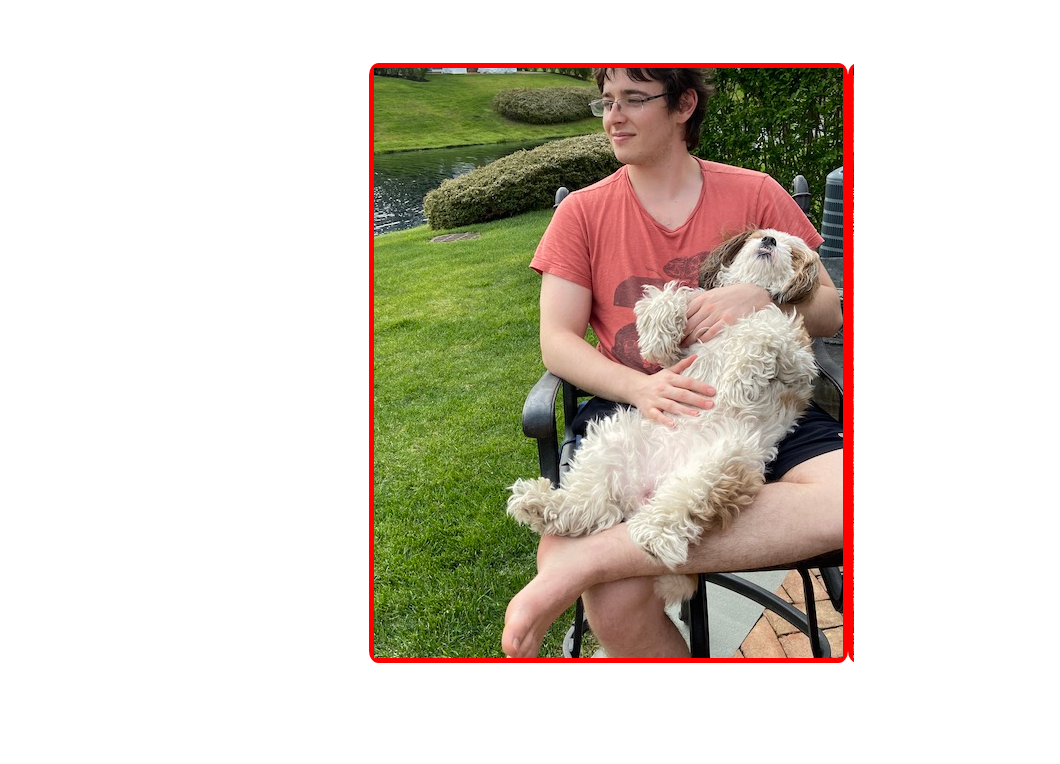
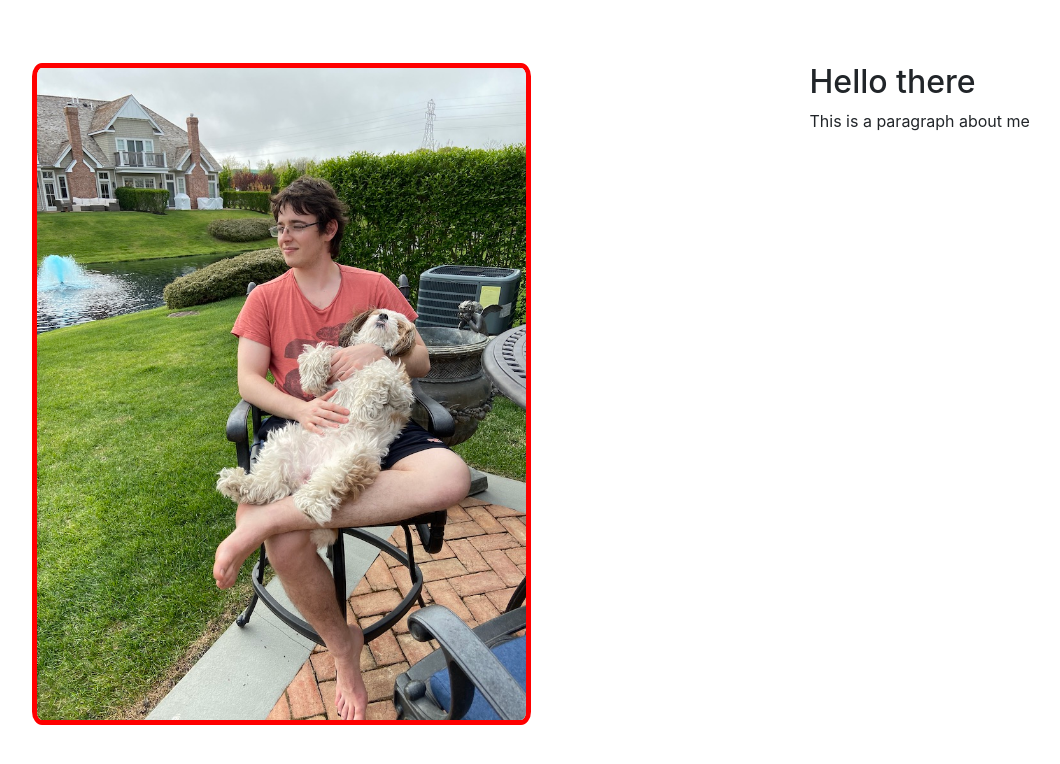
Before and after one commit to akessaris/personal_website, a React app: page / in a window 1280 px wide. Shown: the top 764 px of the page, without its empty margins (36-1096 px from the left). Built offline with nearby package versions, Linux system fonts and the light colour scheme; what redux-immutable-state-invariant would draw is missing.

Commit message:
moving to carousel view instead

```diff
--- a/src/components/cards/Cards.js
+++ b/src/components/cards/Cards.js
@@ -1,14 +1,16 @@
-import React from 'react';
+import React, { useState } from 'react';
 import Card from './card/Card';
 import './Cards.scss';
 import { cards } from '../../tools/mockDB.json';
 
 const Cards = () => {
+  const [card, setCard] = useState(cards[0]);
+
+  const { _id, title, body, image } = card;
+
   return (
     <div className="container">
-      {cards.map(({ _id, title, body, image }) => (
-        <Card key={_id} title={title} body={body} image={image}/>
-      ))}
+      <Card key={_id} title={title} body={body} image={image}/>
     </div>
   )
 };
--- a/src/components/cards/Cards.scss
+++ b/src/components/cards/Cards.scss
@@ -1,8 +1,5 @@
 .container {
   display: flex;
-  overflow-x: scroll;
-  width: 40%;
-  height: 75vh;
   align-self: center;
-  margin-top: 5%;
+  margin: 5% 0 0 3%;
 }
--- a/src/components/cards/card/Card.js
+++ b/src/components/cards/card/Card.js
@@ -5,9 +5,13 @@ import './Card.scss';
 const Card = ({ title, body, image }) => {
   return (
     <div className="card">
-      <img className="image" src={`src/assets/${image}`} />
-      {/* <h2>{title}</h2> */}
-      {/* <p>{body}</p> */}
+      <div className="column">
+        <img className="image" src={`src/assets/${image}`} />
+        <span className="text">
+          <h2>{title}</h2>
+          <p>{body}</p>
+        </span>
+      </div>
     </div>
   );
 };
--- a/src/components/cards/card/Card.scss
+++ b/src/components/cards/card/Card.scss
@@ -1,15 +1,15 @@
 .card {
-  flex-shrink: 0;
-  width: 102%;
-  border: 5px red solid;
-  border-radius: 2%;
+  border: none;
 
   img {
-    width: 100%;
+    width: 50%;
     height: 100%;
+    border: 5px red solid;
+    border-radius: 2%;
   }
 
-  .image {
-    object-fit: none;
+  .column {
+    display: flex;
+    justify-content: space-between;
   }
 }
```
